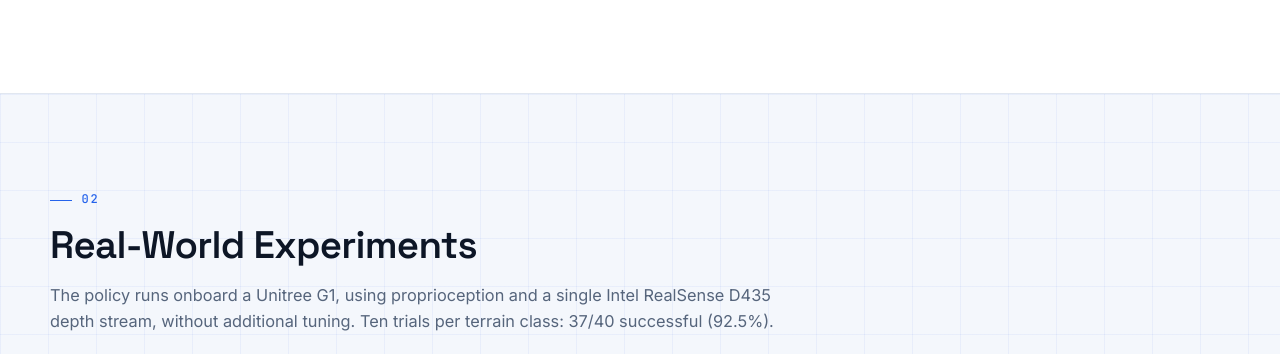
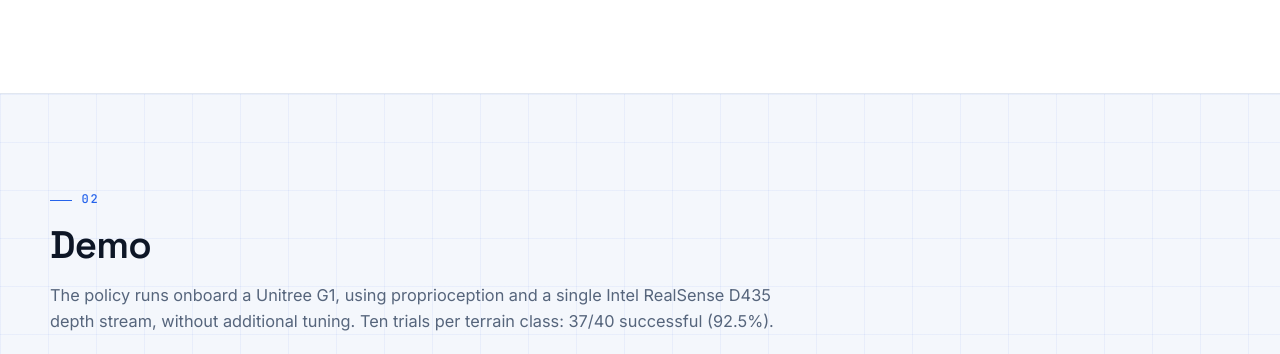
Before and after one commit to M0PUPPET/wm-loco, a plain HTML site: page index.html in a window 1280 px wide. Shown: the part 2068-2422 px from the top of the page. Drawn offline with Linux system fonts and the light colour scheme.

Commit message:
Rename the real-world section and its nav tab to Demo

```diff
--- a/index.html
+++ b/index.html
@@ -20,7 +20,7 @@
       </a>
       <div class="nav-links">
         <a href="#framework">Framework</a>
-        <a href="#real-world">Real World</a>
+        <a href="#demo">Demo</a>
         <a href="#results">Results</a>
         <a href="#citation">Citation</a>
       </div>
@@ -128,11 +128,11 @@
     </section>
 
     <!-- ====================================================== REAL WORLD -->
-    <section class="section band" id="real-world">
+    <section class="section band" id="demo">
       <div class="container">
         <div class="section-head">
           <p class="kicker">02</p>
-          <h2>Real-World Experiments</h2>
+          <h2>Demo</h2>
           <p>
             The policy runs onboard a Unitree G1, using proprioception and a single Intel RealSense
             D435 depth stream, without additional tuning. Ten trials per terrain class: 37/40 successful (92.5%).
```
